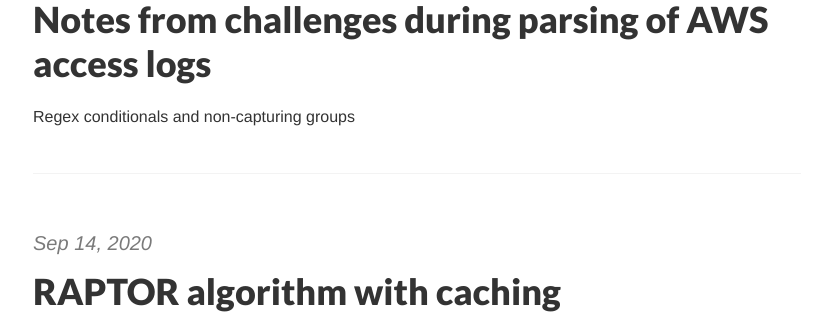
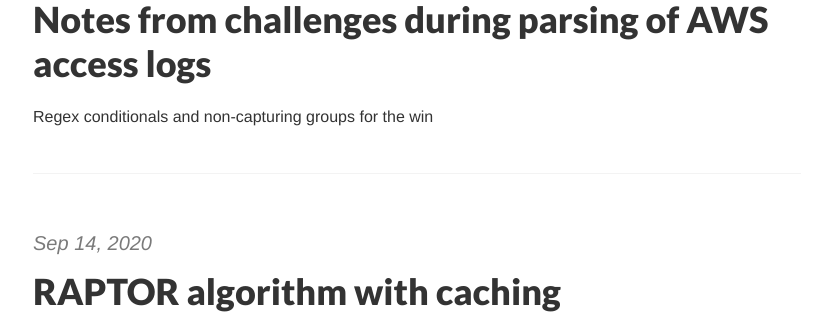
Before and after one commit to kuanb/kuanb.github.io, a Jekyll site: the page built from blog/index.html, in a window 1280 px wide. Shown: the part 1013-1327 px from the top of the page, without its empty margins (223-1055 px from the left). Built offline with Jekyll 4.4.1, drawn with Linux system fonts in a browser that asks for light colours; the list of posts is cut into pages by our own code.

Commit message:
add subtitle adjustment

```diff
--- a/_posts/2020-12-05-regex-aws-access-logs-parsing.md
+++ b/_posts/2020-12-05-regex-aws-access-logs-parsing.md
@@ -2,7 +2,7 @@
 published: true
 title: Notes from challenges during parsing of AWS access logs
 layout: post
-summary: Regex conditionals and non-capturing groups
+summary: Regex conditionals and non-capturing groups for the win
 comments: true
 ---
 
```
